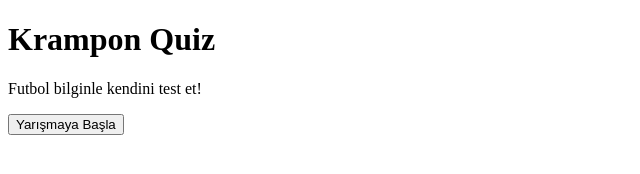
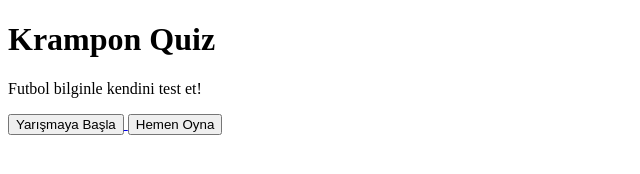
Before and after one commit to kramponquiz-ai/kramponquiz, a plain HTML site: page index.html in a window 1280 px wide. Shown: the whole page, without its empty margins (0-640 px from the left). Drawn offline with Linux system fonts and the light colour scheme.

Commit message:
Add files via upload

```diff
--- a/index.html
+++ b/index.html
@@ -15,3 +15,4 @@
 
 </body>
 </html>
+<button id="startGameBtn" class="btn-primary">Hemen Oyna</button>
```
